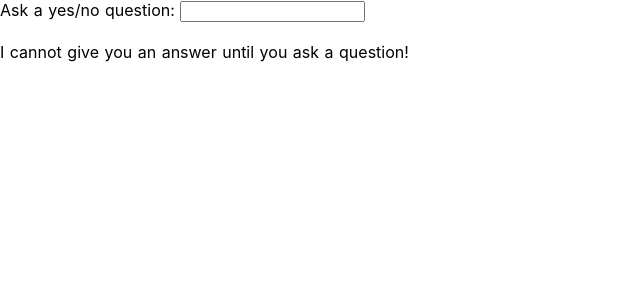
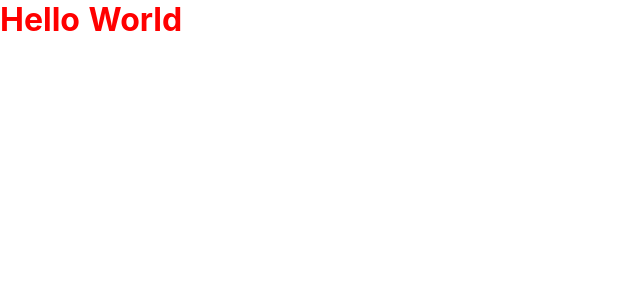
Before and after one commit to un4ckn0wl3z/nuxt-vue-js, a Nuxt app in the folder ep1/: page / in a window 1280 px wide. Shown: the top 300 px of the page, without its empty margins (0-640 px from the left). Built offline with nearby package versions, Linux system fonts and the light colour scheme.

Commit message:
play with class styling

```diff
--- a/ep1/pages/index.vue
+++ b/ep1/pages/index.vue
@@ -1,53 +1,27 @@
 <template lang="html">
-  <div>
-    <p>
-      Ask a yes/no question:
-      <input v-model="question" />
-    </p>
-    <br />
-    <p>{{ answer }}</p>
+  <div class="">
+    <h1 :class="[activeClass, errorClass]">Hello World</h1>
   </div>
 </template>
 
 <script>
-import _ from 'lodash'
-import axios from 'axios'
-
 export default {
   data() {
     return {
-      question: '',
-      answer: 'I cannot give you an answer until you ask a question!',
+      isActive: true,
+      activeClass: 'active',
+      errorClass: 'text-dange',
+      classObject: {
+        active: true,
+        'text-danger': true,
+      },
     }
-  },
-  watch: {
-    // whenever question changes, this function will run
-    question(newQuestion, oldQuestion) {
-      this.answer = 'Waiting for you to stop typing...'
-      this.debouncedGetAnswer()
-    },
-  },
-  created() {
-    this.debouncedGetAnswer = _.debounce(this.getAnswer, 500)
-  },
-  methods: {
-    getAnswer() {
-      if (!this.question.includes('?')) {
-        this.answer = 'Questions usually contain a question mark. ;-)'
-      } else {
-        this.answer = 'Thinking...'
-        axios
-          .get('https://yesno.wtf/api')
-          .then((res) => {
-            this.answer = _.capitalize(res.data.answer)
-          })
-          .catch((err) => {
-            this.answer = 'Error! Could not reach the API. ' + err
-          })
-      }
-    },
   },
 }
 </script>
 
-<style lang="css" scoped></style>
+<style lang="css" scoped>
+h1.active {
+  color: red;
+}
+</style>
```
